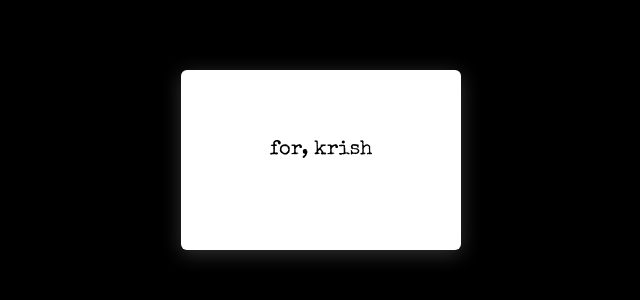
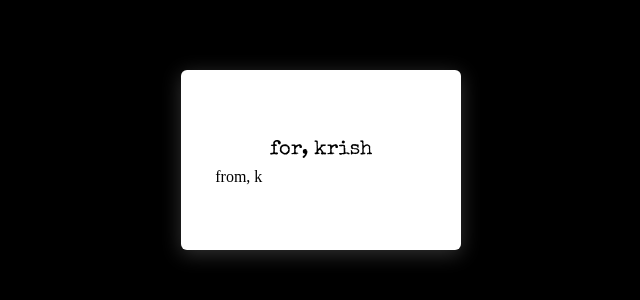
Before and after one commit to fourthrice/LUV4U, a plain HTML site: page index.html in a window 1280 px wide. Shown: the part 248-548 px from the top of the page, 319-959 px from the left. Drawn offline with nearby package versions, Linux system fonts and the light colour scheme.

Commit message:
Update index.html

```diff
--- a/index.html
+++ b/index.html
@@ -11,10 +11,10 @@
     <div id="envelope" class="closed" onclick="openEnvelope()">
         <div id="flap"></div>
         <p id="front-text">for, krish</p>
-    </div>
-    <div class="message" id="message">
-        <p>you deserve this and more.</p>
-        <p>from, k</p>
+        <div id="message">
+            <p>you deserve this and much more.</p>
+            <p>from, k</p>
+        </div>
     </div>
 
     <script src="script.js"></script>
```
